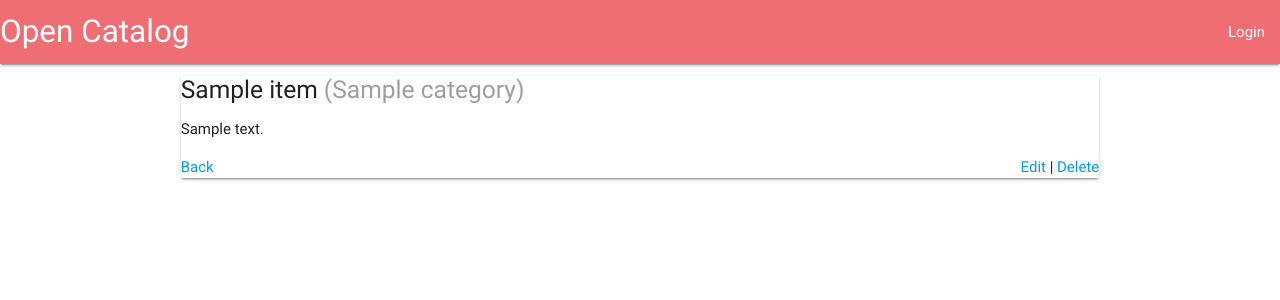
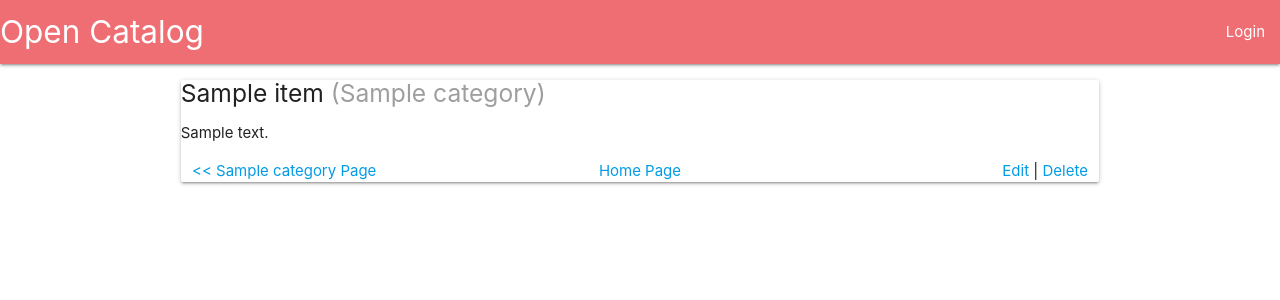
Before and after one commit to nimitbhargava/open-catalog, a Flask app: page /catalog/1/item/1 in a window 1280 px wide. Shown: the top 300 px of the page. Run offline with Flask 2, Linux system fonts and the light colour scheme; tables that the repository leaves empty hold one stand-in row (values such as "Sample post"); some libraries are stand-ins or nearby versions.

Commit message:
Setting up URLs using url_for from flask

```diff
--- a/application.py
+++ b/application.py
@@ -29,10 +29,10 @@
 def show_items(category_id):
     categories = session.query(Category)
     all_categories = categories.all()
-    category_name = categories.filter_by(id=category_id).first().name
+    category = categories.filter_by(id=category_id).first()
     items_of_category = session.query(Item).filter_by(category_id=category_id).all()
     return render_template('items.html', categories=all_categories, items=items_of_category,
-                           category_name=category_name)
+                           category=category)
 
 
 # Operations on Category
@@ -58,8 +58,8 @@
 @app.route('/catalog/<int:category_id>/item/<int:item_id>')
 def view_item(category_id, item_id):
     item = session.query(Item).filter_by(id=item_id).first()
-    category_name = session.query(Category).filter_by(id=(item.category_id)).first().name
-    return render_template('item.html', item=item, category_name=category_name)
+    category = session.query(Category).filter_by(id=(item.category_id)).first()
+    return render_template('item.html', item=item, category=category)
 
 
 # Operations on Item
@@ -79,7 +79,8 @@
     item = session.query(Item).filter_by(id=item_id, category_id=category_id).first()
     if item is None:
         return "Incorrect request"
-    return render_template('edit_item.html', item=item)
+    category = session.query(Category).filter_by(id=category_id).first()
+    return render_template('edit_item.html', item=item, category=category)
 
 
 # Delete Item
@@ -88,7 +89,8 @@
     item = session.query(Item).filter_by(id=item_id, category_id=category_id).first()
     if item is None:
         return "Incorrect request"
-    return render_template('delete_item.html', item=item)
+    category = session.query(Category).filter_by(id=category_id).first()
+    return render_template('delete_item.html', item=item, category=category)
 
 
 # Login
--- a/templates/add_item.html
+++ b/templates/add_item.html
@@ -9,6 +9,6 @@
             <textarea name="description" maxlength="260"></textarea>
             <input type="submit" value="Create">
         </form>
-        <a href="">Back</a>
+        <a href="{{ url_for('show_items', category_id=category.id) }}">Back</a>
     </div>
 {% endblock %}
--- a/templates/categories.html
+++ b/templates/categories.html
@@ -6,7 +6,7 @@
                 <h5>Categories</h5>
                 <ul>
                     {% for category in categories %}
-                        <li><a href="#!">{{ category.name }}</a></li>
+                        <li><a href="{{ url_for('show_items', category_id=category.id) }}">{{ category.name }}</a></li>
                     {% endfor %}
                 </ul>
             </div>
@@ -14,7 +14,9 @@
                 <h5>Items</h5>
                 <ul>
                     {% for item in items %}
-                        <li><a href="#!">{{ item.title }}</a></li>
+                        <li>
+                            <a href="{{ url_for('view_item', category_id=item.category_id, item_id=item.id) }}">{{ item.title }}</a>
+                        </li>
                     {% endfor %}
                 </ul>
             </div>
--- a/templates/default_layout.html
+++ b/templates/default_layout.html
@@ -6,6 +6,7 @@
     <meta name="viewport" content="width=device-width, initial-scale=1, shrink-to-fit=no">
     <!-- Materialize CSS -->
     <link rel="stylesheet" href="https://cdnjs.cloudflare.com/ajax/libs/materialize/0.100.1/css/materialize.min.css">
+    <link rel="stylesheet" href="../materialize/css/materialize.min.css">
     <!-- Compiled and minified JavaScript -->
     <script src="https://cdnjs.cloudflare.com/ajax/libs/materialize/0.100.1/js/materialize.min.js"></script>
 </head>
--- a/templates/delete_item.html
+++ b/templates/delete_item.html
@@ -6,6 +6,6 @@
         <form>
             <input type="submit" value="Yes" class="btn">
         </form>
-        <a href="" class="btn">Back</a>
+        <a href="{{ url_for('view_item', category_id=category.id, item_id=item.id) }}" class="btn">Back</a>
     </div>
 {% endblock %}
--- a/templates/edit_item.html
+++ b/templates/edit_item.html
@@ -1,7 +1,7 @@
 {% extends "default_layout.html" %}
 {% block content %}
     <div class="row card">
-        <h5>Edit Item 1 Details for Category 1</h5>
+        <h5>Edit {{ item.title }} Details for {{ category.name }}</h5>
         <form>
             <label>{{ item.title }}</label>
             <input type="text" name="title" maxlength="60" value="Item 1">
@@ -9,6 +9,6 @@
             <textarea name="description" maxlength="260">{{ item.description }}</textarea>
             <input type="submit" value="Update">
         </form>
-        <a href="">Back</a>
+        <a href="{{ url_for('view_item', category_id=category.id, item_id=item.id) }}">Back</a>
     </div>
 {% endblock %}
--- a/templates/item.html
+++ b/templates/item.html
@@ -1,12 +1,17 @@
 {% extends "default_layout.html" %}
 {% block content %}
     <div class="row card">
-        <h5>{{ item.title }} <span class="grey-text">({{ category_name }})</span></h5>
+        <h5>{{ item.title }} <span class="grey-text">({{ category.name }})</span></h5>
         <p>{{ item.description }}</p>
-        <a href="">Back</a>
-        <div class="right">
-            <a href="">Edit</a> |
-            <a href="">Delete</a>
+        <div class="col s12 m4">
+            <a href="{{ url_for('show_items', category_id=category.id) }}"><< {{ category.name }} Page</a>
+        </div>
+        <div class="col s12 m4 center-align">
+            <a href="{{ url_for('show_categories') }}"> Home Page</a>
+        </div>
+        <div class="col s12 m4 right-align">
+            <a href="{{ url_for('edit_item', category_id=category.id, item_id=item.id) }}">Edit</a> |
+            <a href="{{ url_for('delete_item', category_id=category.id, item_id=item.id) }}">Delete</a>
         </div>
     </div>
 {% endblock %}
```
Also changed, not shown: templates/items.html (+8 -5 lines), templates/category/add_category.html (added), templates/category/delete_category.html (added), templates/category/edit_category.html (added).
